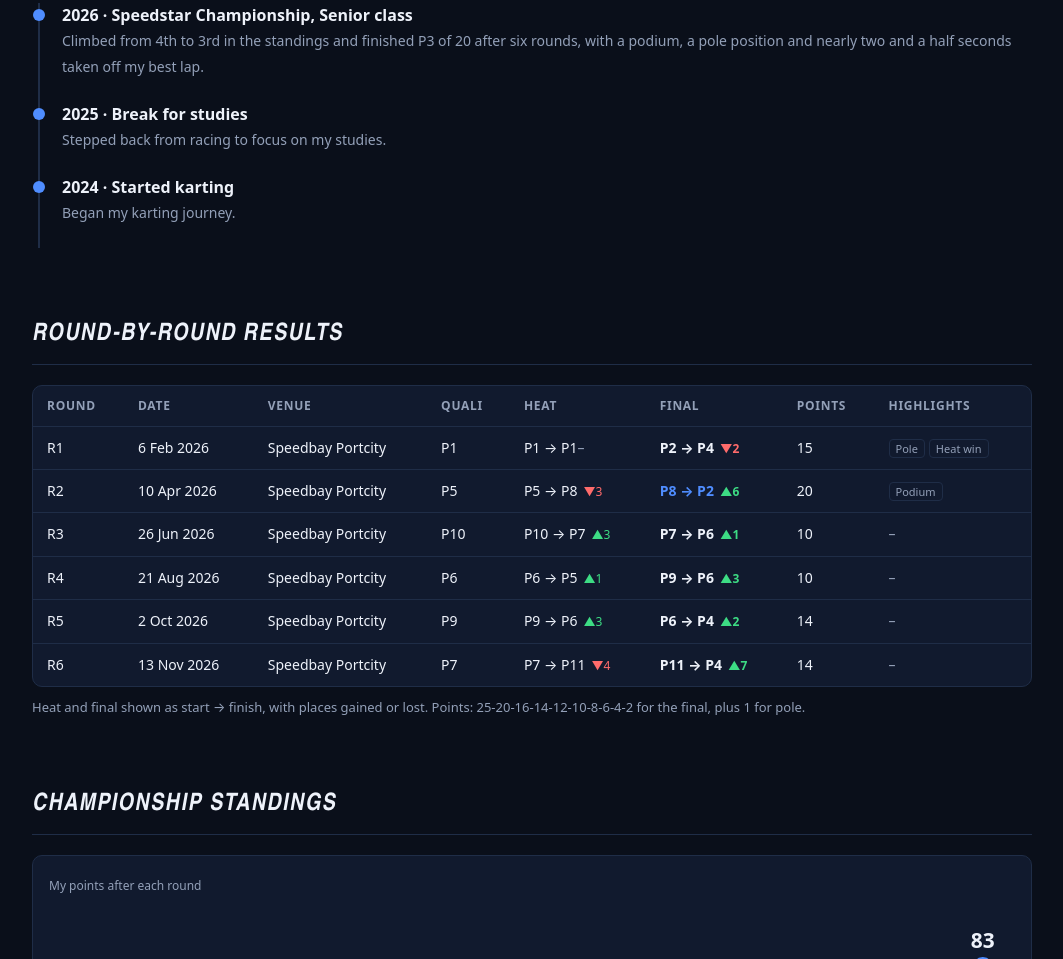
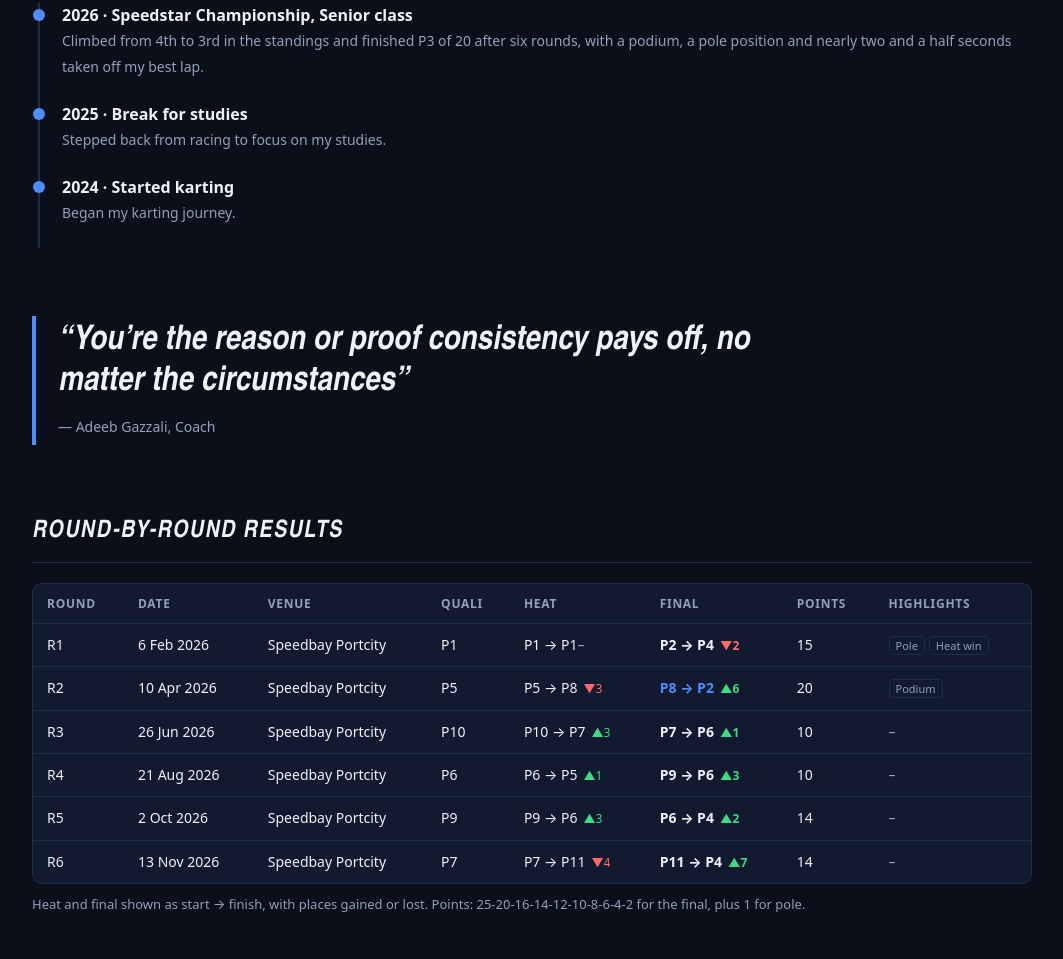
Before and after one commit to Thavinka88/t88racing, a plain HTML site: page index.html in a window 1280 px wide. Shown: the part 1561-2520 px from the top of the page, without its empty margins (108-1171 px from the left). Drawn offline with Linux system fonts and the light colour scheme; a web font is replaced by a local one.

Commit message:
Add files via upload

```diff
--- a/index.html
+++ b/index.html
@@ -78,6 +78,7 @@ td::before{content:attr(data-label);color:var(--muted);font-size:12px;text-trans
 .ph span{position:relative;color:#fff;font-size:13px;padding:10px 12px;width:100%;background:linear-gradient(transparent,rgba(0,0,0,.75))}
 .chips{display:flex;flex-wrap:wrap;gap:8px;margin-bottom:16px}.chip{font:inherit;text-align:left;color:var(--text);background:var(--surface);border:1px solid var(--line);border-radius:10px;padding:8px 14px;cursor:pointer;line-height:1.3}.chip small{display:block;color:var(--muted);font-size:12px}.chip.on{background:var(--accent);border-color:var(--accent)}.chip.on small{color:#dbe6ff}
 @media(max-width:640px){.chips{display:grid;grid-template-columns:1fr 1fr}.chip{padding:8px 10px;font-size:14px}.chip small{font-size:11.5px}}
+.quote{margin:0;border-left:4px solid var(--hi);padding:6px 0 6px 22px;max-width:780px}.quote p{font-family:var(--head);font-style:italic;font-weight:700;font-size:clamp(24px,4vw,34px);line-height:1.2;margin:0 0 10px}.quote cite{color:var(--muted);font-style:normal;font-size:14px}
 h3.sub{font-family:var(--head);font-style:italic;font-size:18px;letter-spacing:.06em;text-transform:uppercase;margin:32px 0 12px}
 .alb span{line-height:1.35}.alb span b{font-family:var(--head);font-style:italic;font-size:18px}
 .albbar{display:flex;align-items:center;gap:14px;flex-wrap:wrap;margin-bottom:14px}.albbar b{font-family:var(--head);font-style:italic;font-size:22px}
@@ -111,6 +112,7 @@ footer{padding:30px 0 50px;color:var(--muted);font-size:13px;border-top:1px soli
 <main class="wrap">
   <section class="reveal"><h2 id="statsTitle">Season stats</h2><div class="stats" id="stats"></div></section>
   <section id="about" class="reveal about" hidden><h2>About me</h2><div id="aboutText"></div></section>
+  <section id="quote" class="reveal" hidden><blockquote class="quote"><p id="quoteText"></p><cite id="quoteBy"></cite></blockquote></section>
   <section id="results" class="reveal"><h2>Round-by-round results</h2>
     <div class="scroll"><table><thead><tr><th>Round</th><th>Date</th><th>Venue</th><th>Quali</th><th>Heat</th><th>Final</th><th>Points</th><th>Highlights</th></tr></thead><tbody id="rows"></tbody></table></div>
     <p class="note">Heat and final shown as start → finish, with places gained or lost. Points: 25-20-16-14-12-10-8-6-4-2 for the final, plus 1 for pole.</p></section>
@@ -171,6 +173,7 @@ const SITE = {
     {title:"Racing equipment", text:"A race suit and other racing gear to carry partner branding."},
     {title:"Recording equipment", text:"An action camera such as a GoPro or DJI Osmo Action 5."}
   ],
+  quote: {text:"You’re the reason or proof consistency pays off, no matter the circumstances", name:"Adeeb Gazzali", role:"Coach"},
   albums: [
     {
       "round": "R1",
@@ -341,10 +344,6 @@ const SITE = {
           "Waiting beside the kart on race day"
         ],
         [
-          "02.jpg",
-          "Suited up for the final round"
-        ],
-        [
           "03.jpg",
           "Helmet and gloves on the grid line"
         ],
@@ -403,7 +402,8 @@ const icon = l => ICON[l.toLowerCase()] || ICON.link;
 document.title = SITE.name + " – Racing Portfolio";
 $("navName").textContent = SITE.name; $("name").textContent = SITE.name;
 $("num").textContent = "P" + SITE.me; $("tagline").textContent = SITE.tagline;
-$("bio").textContent = SITE.bio; $("statsTitle").textContent = SITE.championship + " · " + SITE.className;
+$("bio").textContent = SITE.bio;
+if (SITE.quote && SITE.quote.text) { $("quote").hidden = false; $("quoteText").textContent = "“" + SITE.quote.text + "”"; $("quoteBy").textContent = "— " + SITE.quote.name + (SITE.quote.role ? ", " + SITE.quote.role : ""); } $("statsTitle").textContent = SITE.championship + " · " + SITE.className;
 const last = done[done.length - 1];
 $("foot").textContent = "© " + new Date().getFullYear() + " " + SITE.name + (last ? " · Updated after " + last.round + " (" + last.date + ")" : "");
 if (SITE.hero) { const hd = document.querySelector(".hero"); hd.classList.add("img"); hd.style.setProperty("--hero", 'url("' + SITE.hero + '")'); }
```
